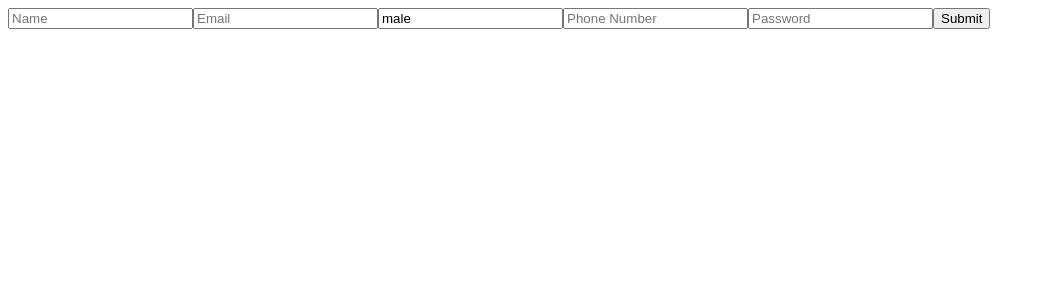
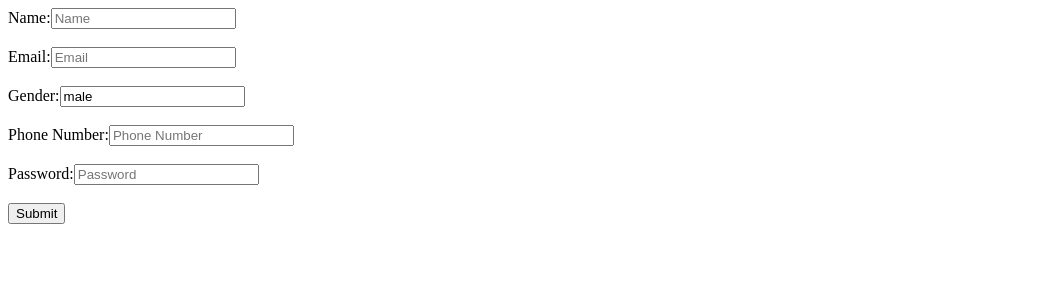
Before and after one commit to m2-madhav/React-Assignments-Set-2---Form-Validation-React, a React app: page / in a window 1280 px wide. Shown: the top 300 px of the page, without its empty margins (0-1045 px from the left). Built offline with nearby package versions, Linux system fonts and the light colour scheme.

Commit message:
code-added

```diff
--- a/src/components/SignUp.jsx
+++ b/src/components/SignUp.jsx
@@ -76,6 +76,7 @@ export default class SignUp extends React.Component {
   render() {
     return (
       <div className="container">
+        Name:
         <input
           data-testid="name"
           type="text"
@@ -84,6 +85,9 @@ export default class SignUp extends React.Component {
           value={this.state.name}
           onChange={this.handleChange}
         />
+        <br />
+        <br />
+        Email:
         <input
           data-testid="email"
           type="text"
@@ -92,6 +96,9 @@ export default class SignUp extends React.Component {
           value={this.state.email}
           onChange={this.handleChange}
         />
+        <br />
+        <br />
+        Gender:
         <input
           data-testid="gender"
           type="text"
@@ -99,6 +106,9 @@ export default class SignUp extends React.Component {
           value={this.state.gender}
           onChange={this.handleChange}
         />
+        <br />
+        <br />
+        Phone Number:
         <input
           data-testid="phoneNumber"
           type="text"
@@ -107,6 +117,9 @@ export default class SignUp extends React.Component {
           value={this.state.phNo}
           onChange={this.handleChange}
         />
+        <br />
+        <br />
+        Password:
         <input
           data-testid="password"
           type="password"
@@ -115,6 +128,8 @@ export default class SignUp extends React.Component {
           value={this.state.password}
           onChange={this.handleChange}
         />
+        <br />
+        <br />
         <button data-testid="submit" onClick={this.handleSubmit}>
           Submit
         </button>
```
